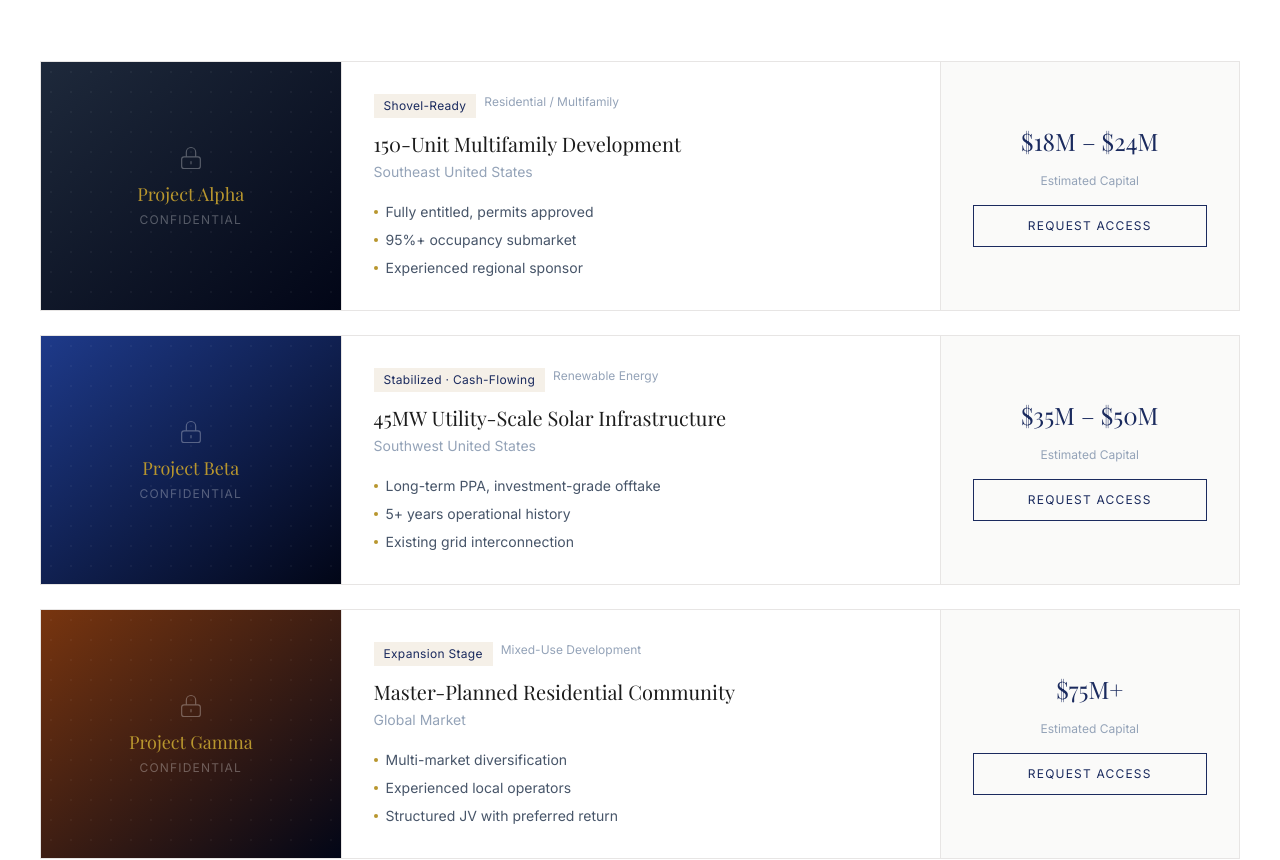
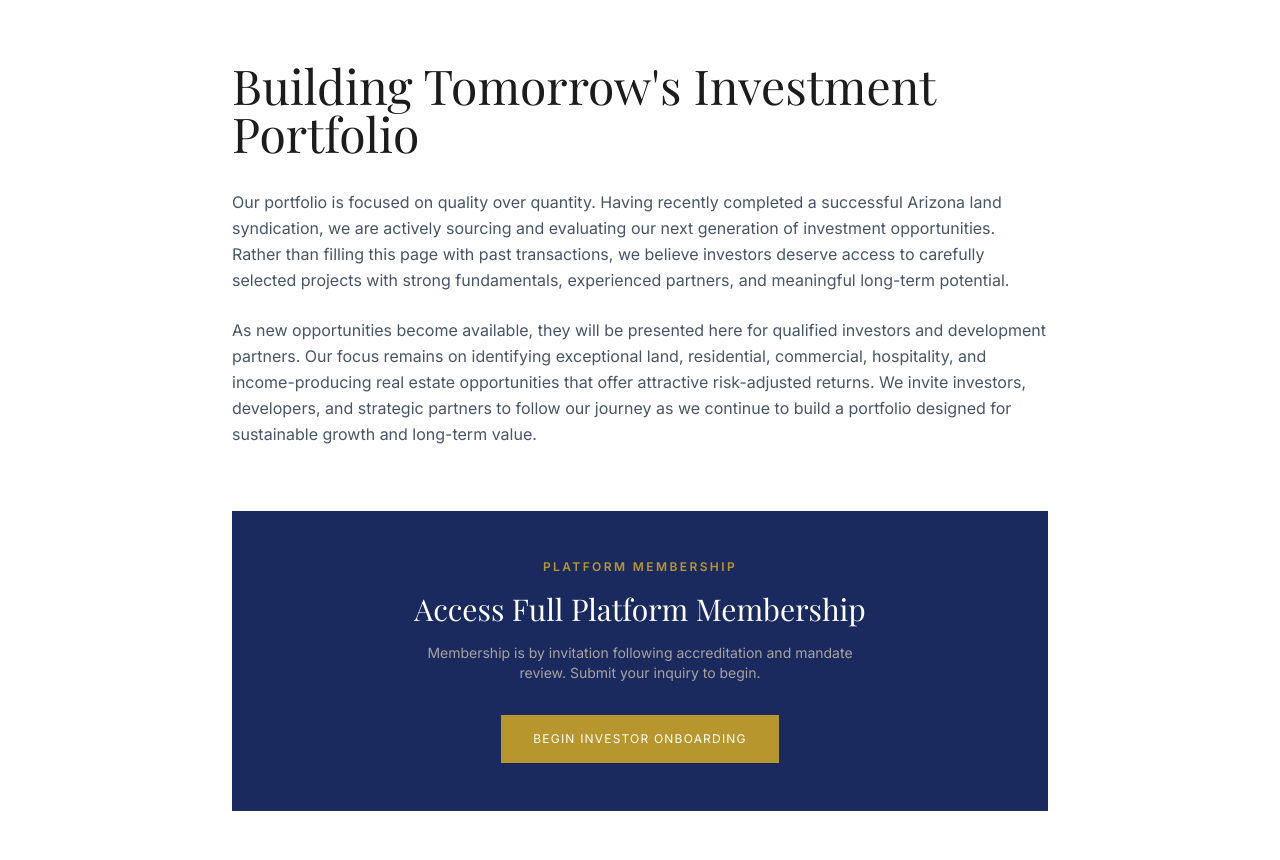
Before and after one commit to nandinikadre7/global-capital-dnt, a Next.js app: page /portfolio in a window 1280 px wide. Shown: the part 480-1340 px from the top of the page. Built offline with nearby package versions, Linux system fonts and the light colour scheme; a web font is replaced by a local one.

Commit message:
add GHL form and remove property

```diff
--- a/src/app/contact/page.tsx
+++ b/src/app/contact/page.tsx
@@ -1,5 +1,5 @@
 import { Suspense } from "react";
-import ContactForm from "@/components/contact/ContactForm";
+import GHLForm from "@/components/contact/GHLForm";
 import { siteConfig } from "@/lib/site-config";
 
 export const metadata = {
@@ -92,7 +92,7 @@ export default function ContactPage() {
                 Please complete the form below. The more detail you provide, the more precisely we can match you to relevant opportunities or capital.
               </p>
               <Suspense fallback={null}>
-                <ContactForm />
+                <GHLForm />
               </Suspense>
             </div>
           </div>
--- a/src/app/portfolio/page.tsx
+++ b/src/app/portfolio/page.tsx
@@ -5,39 +5,6 @@ export const metadata = {
   description:
     "Private, off-market investment opportunities — available exclusively to qualified, pre-screened network members.",
 };
-
-const projects = [
-  {
-    code: "Project Alpha",
-    title: "150-Unit Multifamily Development",
-    region: "Southeast United States",
-    stage: "Shovel-Ready",
-    type: "Residential / Multifamily",
-    size: "$18M – $24M",
-    highlights: ["Fully entitled, permits approved", "95%+ occupancy submarket", "Experienced regional sponsor"],
-    gradient: "from-slate-800 to-slate-950",
-  },
-  {
-    code: "Project Beta",
-    title: "45MW Utility-Scale Solar Infrastructure",
-    region: "Southwest United States",
-    stage: "Stabilized · Cash-Flowing",
-    type: "Renewable Energy",
-    size: "$35M – $50M",
-    highlights: ["Long-term PPA, investment-grade offtake", "5+ years operational history", "Existing grid interconnection"],
-    gradient: "from-blue-900 to-slate-950",
-  },
-  {
-    code: "Project Gamma",
-    title: "Master-Planned Residential Community",
-    region: "Global Market",
-    stage: "Expansion Stage",
-    type: "Mixed-Use Development",
-    size: "$75M+",
-    highlights: ["Multi-market diversification", "Experienced local operators", "Structured JV with preferred return"],
-    gradient: "from-amber-900 to-slate-950",
-  },
-];
 
 export default function PortfolioPage() {
   return (
@@ -59,64 +26,25 @@ export default function PortfolioPage() {
         <div className="h-px bg-gradient-to-r from-transparent via-brand-gold to-transparent" />
       </div>
 
-      {/* Listings */}
+      {/* Portfolio Content */}
       <div className="py-20 bg-white">
-        <div className="max-w-7xl mx-auto px-6 lg:px-10">
+        <div className="max-w-4xl mx-auto px-6 lg:px-10">
+          <div className="space-y-8">
+            <div>
+              <h2 className="font-serif text-4xl md:text-5xl text-brand-charcoal mb-8">
+                Building Tomorrow's Investment Portfolio
+              </h2>
 
-          <div className="space-y-6">
-            {projects.map((p) => (
-              <div
-                key={p.code}
-                className="grid grid-cols-1 lg:grid-cols-4 border border-stone-200 hover:border-brand-navy hover:shadow-lg transition-all duration-300 overflow-hidden group"
-              >
-                {/* Blind visual panel */}
-                <div className={`relative bg-gradient-to-br ${p.gradient} flex flex-col items-center justify-center py-12 lg:py-0 min-h-[160px]`}>
-                  <div
-                    className="absolute inset-0 opacity-10"
-                    style={{
-                      backgroundImage: "radial-gradient(circle, rgba(255,255,255,0.4) 1px, transparent 1px)",
-                      backgroundSize: "20px 20px",
-                    }}
-                  />
-                  <svg className="w-7 h-7 text-white/30 mb-2 relative z-10" fill="none" stroke="currentColor" viewBox="0 0 24 24">
-                    <path strokeLinecap="round" strokeLinejoin="round" strokeWidth={1} d="M12 15v2m-6 4h12a2 2 0 002-2v-6a2 2 0 00-2-2H6a2 2 0 00-2 2v6a2 2 0 002 2zm10-10V7a4 4 0 00-8 0v4h8z" />
-                  </svg>
-                  <span className="text-brand-gold font-serif text-lg relative z-10">{p.code}</span>
-                  <span className="text-white/30 text-xs tracking-widest uppercase relative z-10 mt-1">Confidential</span>
-                </div>
+              <div className="space-y-6 text-slate-600 leading-relaxed">
+                <p>
+                  Our portfolio is focused on quality over quantity. Having recently completed a successful Arizona land syndication, we are actively sourcing and evaluating our next generation of investment opportunities. Rather than filling this page with past transactions, we believe investors deserve access to carefully selected projects with strong fundamentals, experienced partners, and meaningful long-term potential.
+                </p>
 
-                {/* Main info */}
-                <div className="lg:col-span-2 p-8 border-l border-stone-200">
-                  <div className="flex flex-wrap gap-2 mb-3">
-                    <span className="text-xs bg-brand-cream text-brand-navy px-2.5 py-1 tracking-wide">{p.stage}</span>
-                    <span className="text-xs text-slate-400">{p.type}</span>
-                  </div>
-                  <h2 className="font-serif text-xl text-brand-charcoal mb-1">{p.title}</h2>
-                  <p className="text-slate-400 text-sm mb-5">{p.region}</p>
-
-                  <ul className="space-y-2">
-                    {p.highlights.map((h) => (
-                      <li key={h} className="flex items-center gap-2 text-sm text-slate-600">
-                        <span className="w-1 h-1 rounded-full bg-brand-gold flex-shrink-0" />
-                        {h}
-                      </li>
-                    ))}
-                  </ul>
-                </div>
-
-                {/* CTA panel */}
-                <div className="border-l border-stone-200 flex flex-col items-center justify-center p-8 gap-4 bg-stone-50 group-hover:bg-brand-cream transition-colors">
-                  <p className="font-serif text-2xl text-brand-navy text-center">{p.size}</p>
-                  <p className="text-xs text-slate-400 text-center">Estimated Capital</p>
-                  <Link
-                    href={`/contact?project=${encodeURIComponent(p.code)}&title=${encodeURIComponent(p.title)}&region=${encodeURIComponent(p.region)}&size=${encodeURIComponent(p.size)}`}
-                    className="w-full text-center border border-brand-navy text-brand-navy text-xs tracking-widest uppercase px-4 py-3 hover:bg-brand-navy hover:text-white transition-all duration-200"
-                  >
-                    Request Access
-                  </Link>
-                </div>
+                <p>
+                  As new opportunities become available, they will be presented here for qualified investors and development partners. Our focus remains on identifying exceptional land, residential, commercial, hospitality, and income-producing real estate opportunities that offer attractive risk-adjusted returns. We invite investors, developers, and strategic partners to follow our journey as we continue to build a portfolio designed for sustainable growth and long-term value.
+                </p>
               </div>
-            ))}
+            </div>
           </div>
 
           {/* Bottom CTA */}
--- /dev/null
+++ b/src/components/contact/GHLForm.tsx
@@ -0,0 +1,41 @@
+"use client";
+
+import { useEffect } from "react";
+
+export default function GHLForm() {
+  useEffect(() => {
+    const script = document.createElement("script");
+    script.src = "https://link.msgsndr.com/js/form_embed.js";
+    script.async = true;
+    document.body.appendChild(script);
+
+    return () => {
+      document.body.removeChild(script);
+    };
+  }, []);
+
+  return (
+    <iframe
+      src="https://api.leadconnectorhq.com/widget/form/keF1Nr5x4Z0xB0lixFp3"
+      style={{
+        width: "100%",
+        height: "1294px",
+        border: "none",
+        borderRadius: "8px",
+      }}
+      id="inline-keF1Nr5x4Z0xB0lixFp3"
+      data-layout='{"id":"INLINE"}'
+      data-trigger-type="alwaysShow"
+      data-trigger-value=""
+      data-activation-type="alwaysActivated"
+      data-activation-value=""
+      data-deactivation-type="neverDeactivate"
+      data-deactivation-value=""
+      data-form-name="Website - Investor / Accredited Investor Form"
+      data-height="1294"
+      data-layout-iframe-id="inline-keF1Nr5x4Z0xB0lixFp3"
+      data-form-id="keF1Nr5x4Z0xB0lixFp3"
+      title="Website - Investor / Accredited Investor Form"
+    />
+  );
+}
--- a/src/components/layout/Navbar.tsx
+++ b/src/components/layout/Navbar.tsx
@@ -107,12 +107,12 @@ export default function Navbar() {
             >
               Blogs
             </Link>
-            <Link
+            {/* <Link
               href="/investor-login"
               className="font-cinzel text-sm font-medium uppercase tracking-wider px-5 py-2 border border-brand-navy text-brand-navy hover:bg-brand-navy hover:text-white transition-all duration-200"
             >
               Investor Login
-            </Link>
+            </Link> */}
           </div>
 
           {/* Mobile toggle */}
@@ -154,7 +154,7 @@ export default function Navbar() {
                 {link.label}
               </Link>
             ))}
-            <div className="pt-4 border-t border-stone-100">
+            {/* <div className="pt-4 border-t border-stone-100">
               <Link
                 href="/investor-login"
                 className="inline-block font-cinzel text-sm font-medium uppercase tracking-wider border border-brand-navy text-brand-navy px-6 py-2.5 hover:bg-brand-navy hover:text-white transition-all"
@@ -162,7 +162,7 @@ export default function Navbar() {
               >
                 Investor Login
               </Link>
-            </div>
+            </div> */}
           </div>
         )}
       </div>
--- a/tsconfig.json
+++ b/tsconfig.json
@@ -15,7 +15,7 @@
     "moduleResolution": "bundler",
     "resolveJsonModule": true,
     "isolatedModules": true,
-    "jsx": "preserve",
+    "jsx": "react-jsx",
     "incremental": true,
     "plugins": [
       {
```
